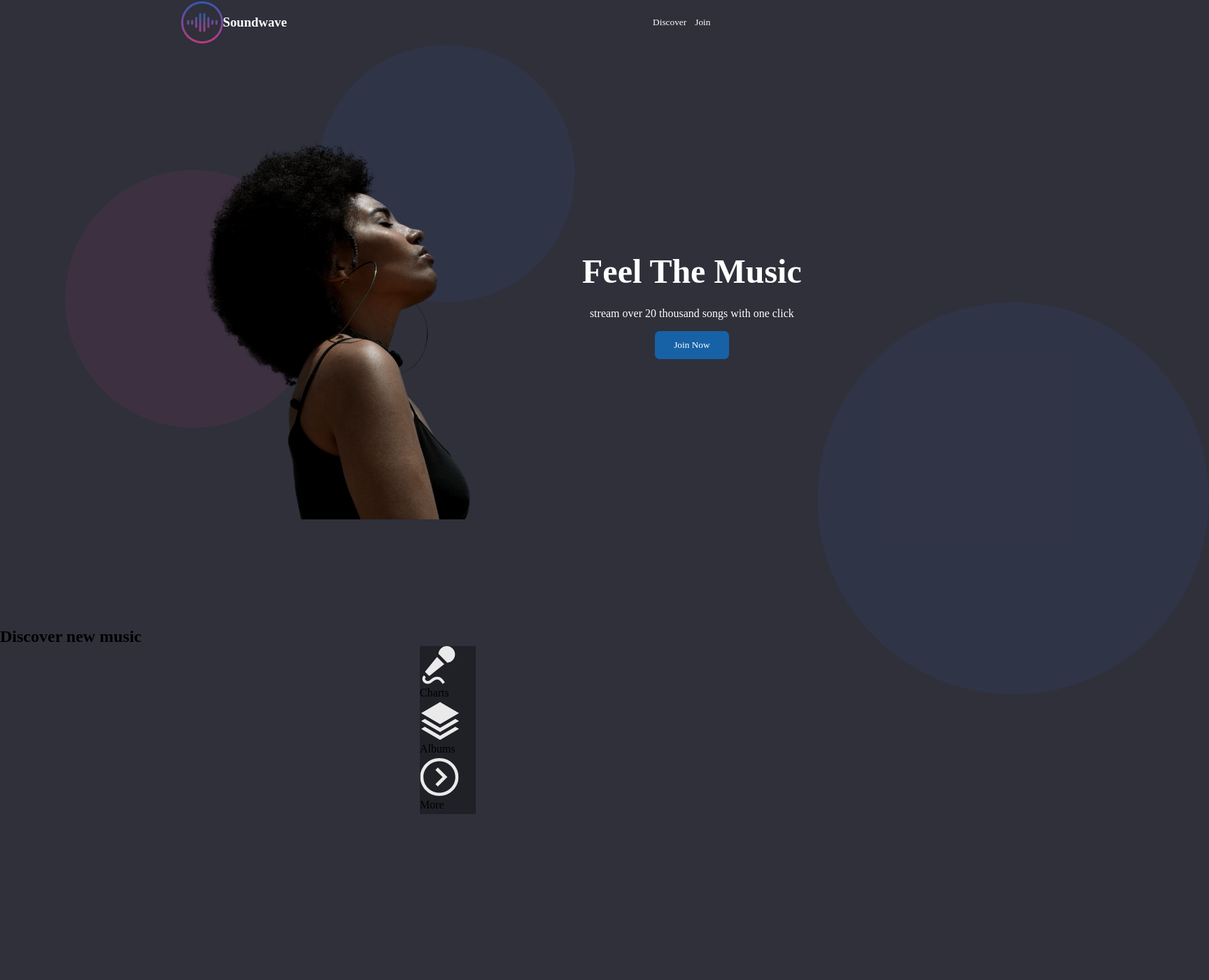
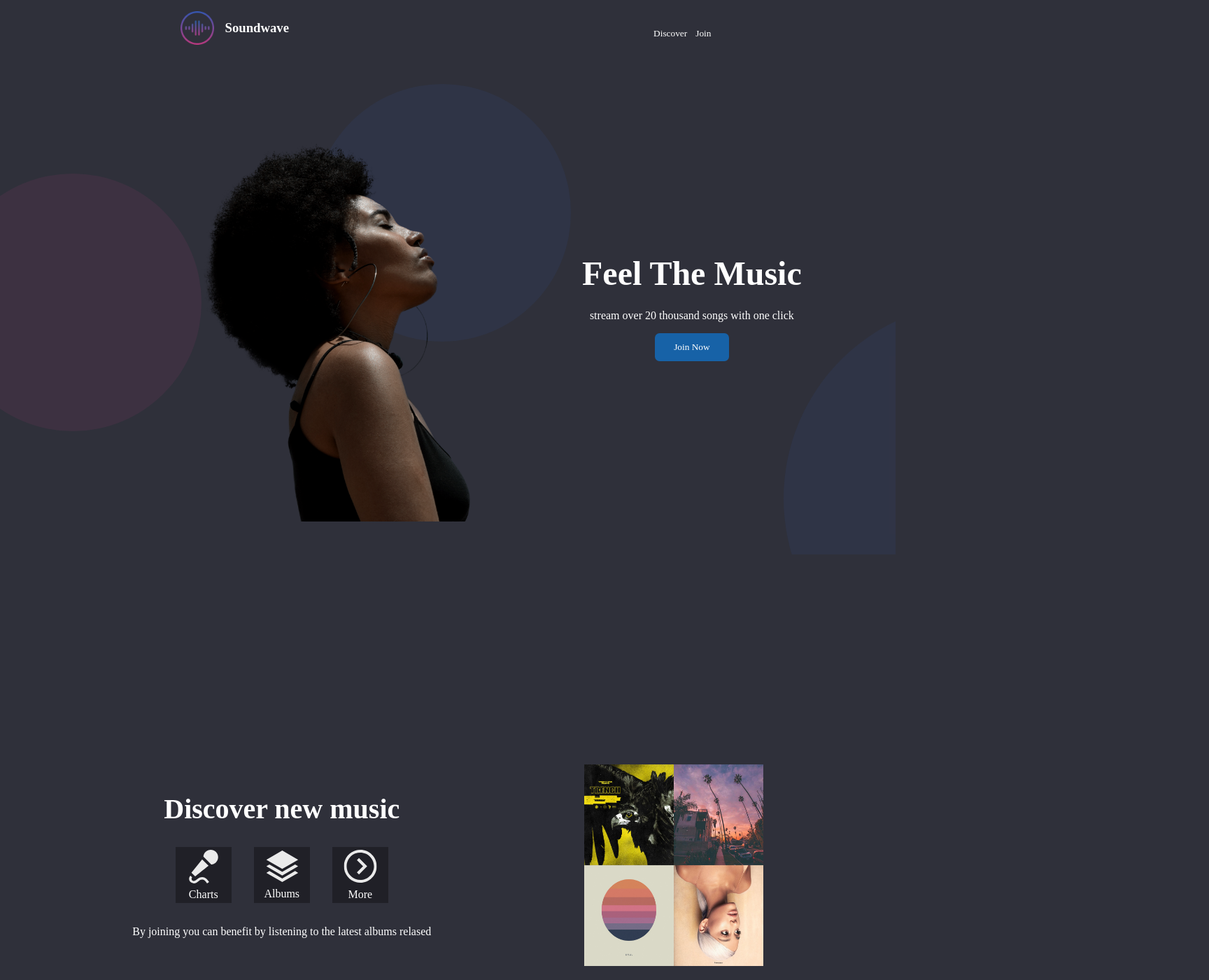
Before and after one commit to RoseB98/Sound-wave2, a React (Create React App) app: page / in a window 1280 px wide. Shown: the top 1400 px of the page at 70% size, 1728 px wide, since content can reach past the window. Before the commit the page ends 1163 px from the top, so only its background shows below. Built offline with nearby package versions, Linux system fonts and the light colour scheme.

Commit message:
2da pagina hecha

```diff
--- a/src/App.css
+++ b/src/App.css
@@ -7,7 +7,6 @@
 
 body{
   background-color: #2F303A;
-
 }
 
 /*NAV*/
@@ -34,23 +33,30 @@ body{
 
 #logo{
   display:flex;
+  padding-top: 1em;
+}
+
+#logo img{
+  width:3em;
+  margin-right: 1em;
 }
 
 #botones{
   display:flex;
+  padding-top: 2em;
 }
 
 /* 1ERA PAGINA*/
 
 .section1{
-  height:100vh;
-
+  height:87vh;
+  overflow: hidden;
 }
 .section1p{
   display: flex;
   position: absolute;
   z-index: 2;
-  margin-top: 6.5em;
+  margin-top: 6.7em;
   margin-left: 18em;
 }
 .texto1p{
@@ -84,9 +90,9 @@ background:#3457b21a;
 opacity: 100%;
 width: 23em;
 height: 23em;
-border-radius: 100%;
+border-radius: 50%;
 margin-left: 30em;
-position: absolute; top: 5vw; left: -2vw;
+position:relative; top:3vh; right: 4vh;
 z-index: 1;
 }
 
@@ -95,17 +101,9 @@ background:#bc3a801a;
 opacity: 100%;
 width: 23em;
 height: 23em;
-border-radius: 100%;
-margin-top: 12em;
-margin-left: 5em;
-position: absolute; top:4vw; left:1vw;
+border-radius: 50%;
 z-index: 1;
-}
-
-#div-circulo{
-height:10em;
-width:10em;
-overflow: hidden;
+position: relative; bottom: 27vh; right: 67vh;
 }
 
 #circulo3{
@@ -114,41 +112,106 @@ opacity: 100%;
 width: 35em;
 height: 35em;
 border-radius: 100%;
-position: absolute;
-z-index: 1;
-margin-top: 21em;
-margin-left: 73em;
+position: relative; bottom: 50vh; left: 95vh;
 }
 
 .landing-img{
   width:24em;
-
 }
 
   /*2DA PAGINA*/
 
-  /*.section2p{
-   background-color: blue;
-  }*/
+  .section2{
+    padding-top: 6em;
+    height: 87vh;
+    display: flex;
+  }
+
+  #all-container{
+    width: 70em;
+    display: flex;
+    align-content: center;
+    align-items: center;
+  }
+
+  #img-text-container{
+    height: 15em;
+    display: flex;
+    flex-direction: column;
+    column-gap: 2.5em;
+
+  }
 
   .fotos-container{
     display: flex;
-
-    padding-top: 10em;
+    width:21em;
   }
 
   #fotitos1p{
     background-color: #202027;
-    width:5em;
+    width: 5em;
     height: 5em;
+    display: flex;
+    flex-direction: column;
+    align-content: center;
   }
   #fotitos2p{
     background-color: #202027;
-    width:5em;
+    width: 5em;
     height: 5em;
+    display: flex;
+    flex-direction: column;
+    align-content: center;
   }
   #fotitos3p{
     background-color: #202027;
-    width:5em;
+    width: 5em;
     height: 5em;
+    display: flex;
+    flex-direction: column;
+    align-content: center;
   }
+  #covers{
+    width:16em;
+    height:18em;
+
+  }
+
+  .section2 p, h1{
+    color:white;
+  }
+  #h1-2{
+    font-size: 2.5em;
+  }
+  .fotos-container img{
+    width:3em;
+  }
+  .img-text-container h1{
+    display: flex;
+    justify-content: flex-start;
+  }
+
+  /*3RA PAGINA*/
+
+  .section3{
+    height: 100vh;
+    overflow: hidden;
+  }
+
+  #circulo4{
+    background:#3457b21a;
+    opacity: 100%;
+    width: 25em;
+    height: 25em;
+    border-radius: 100%;
+    position: relative; bottom: 13vh; right: 36vh;
+  }
+
+  #circulo5{
+    background:#bc3a801a;
+    opacity: 100%;
+    width: 30em;
+    height: 30em;
+    border-radius: 100%;
+    position: relative; bottom: 5vh; right: 80vh;
+  }
--- a/src/App.js
+++ b/src/App.js
@@ -3,6 +3,7 @@ import './App.css';
 import Nav from "./components/Nav.js";
 import Section1 from "./components/Section1.js";
 import Section2 from "./components/Section2"
+import Section3 from "./components/Section3"
 
 
 
@@ -12,6 +13,7 @@ function App() {
      <Nav />
      <Section1 />
      <Section2 />
+     <Section3 />
     </div>
   )
 }
--- a/src/components/Section1.js
+++ b/src/components/Section1.js
@@ -3,29 +3,21 @@ import landing from '../pictures/landing-page-girl.png'
 
 function Section1 () {
   return(
-     <section className="section1">
-       {/* <div> */}
-          {/* <div id="circulo1"></div> */}
-          {/* <div id="circulo2"></div>  */}
-        {/* <div id="div-circulo"> */}
-          {/* <div id="circulo3"></div> */}
-        {/* </div>
-       </div> */}
-
-       <div className="section1p">
+    <section className="section1">
+      <div className="section1p">
           <img className="landing-img" src={landing} alt="foto decorativa" />
           <div className="texto1p">
               <h1 id="h1-1">Feel The Music</h1>
               <p id="p-1">stream over 20 thousand songs with one click</p>
               <button id="button-main">Join Now</button>
           </div>
-          </div>
-       <div id="circulo1"></div>
+      </div>
+          <div id="circulo1"></div>
           <div id="circulo2"></div>
           <div id="circulo3"></div>
 
 
-     </section>
+    </section>
   )
 
 }
--- a/src/components/Section2.js
+++ b/src/components/Section2.js
@@ -2,14 +2,15 @@ import React from 'react'
 import microphone from '../pictures/microphone.svg'
 import album from '../pictures/albums.svg'
 import more from '../pictures/more.svg'
-
-import Cover from '../pictures/covers.jpg'
+import covers from '../pictures/covers.jpg'
 
 function Section2 (){
   return(
-      <section className="section2p">
-        <h1>Discover new music</h1>
-        <div classname="fotos-container">
+      <section className="section2">
+      <div id="all-container">
+       <div id="img-text-container">
+         <h1 id="h1-2">Discover new music</h1>
+         <div className="fotos-container">
            <div id='fotitos1p'>
              <img src={microphone} alt='microfono' />
              <p>Charts</p>
@@ -19,9 +20,13 @@ function Section2 (){
              <p>Albums</p>
            </div>
            <div id='fotitos3p'>
-        <img src={more} alt='mas' />
+             <img  src={more} alt='mas' />
              <p>More</p>
            </div>
+         </div>
+         <p>By joining you can benefit by listening to the latest albums relased</p>
+       </div>
+        <img id="covers" src={covers} alt='foto de decoracion' />
       </div>
       </section>
   )
--- /dev/null
+++ b/src/components/Section3.js
@@ -0,0 +1,12 @@
+import React from "react";
+
+function Section3(){
+    return(
+        <section className="section3">
+           <div id="circulo4"></div>
+           <div id="circulo5"></div>
+        </section>
+    )
+}
+
+export default Section3
```
Also changed, not shown: src/components/footer.js (added). Lines whose indentation alone changed are shown as unchanged.
